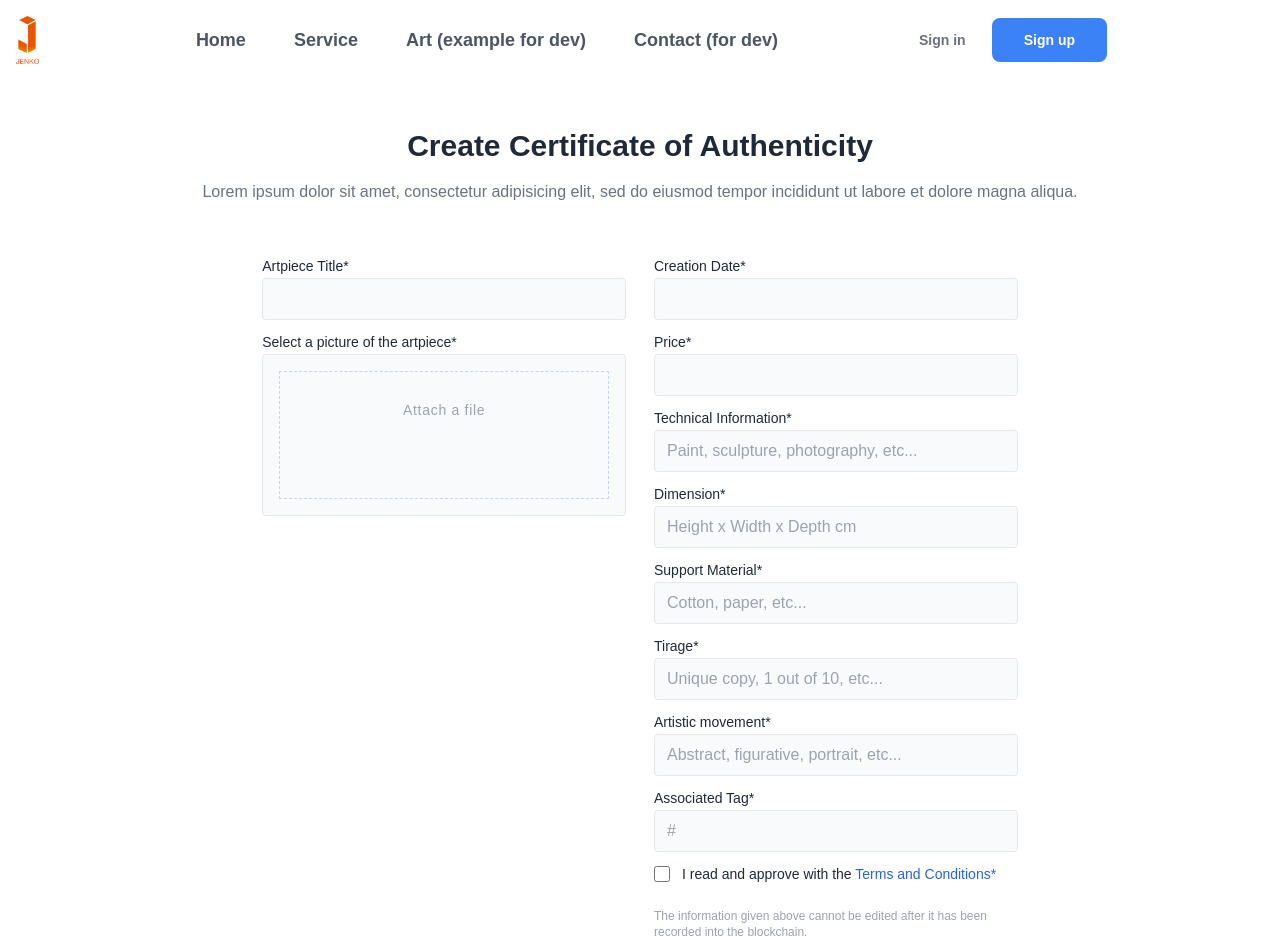
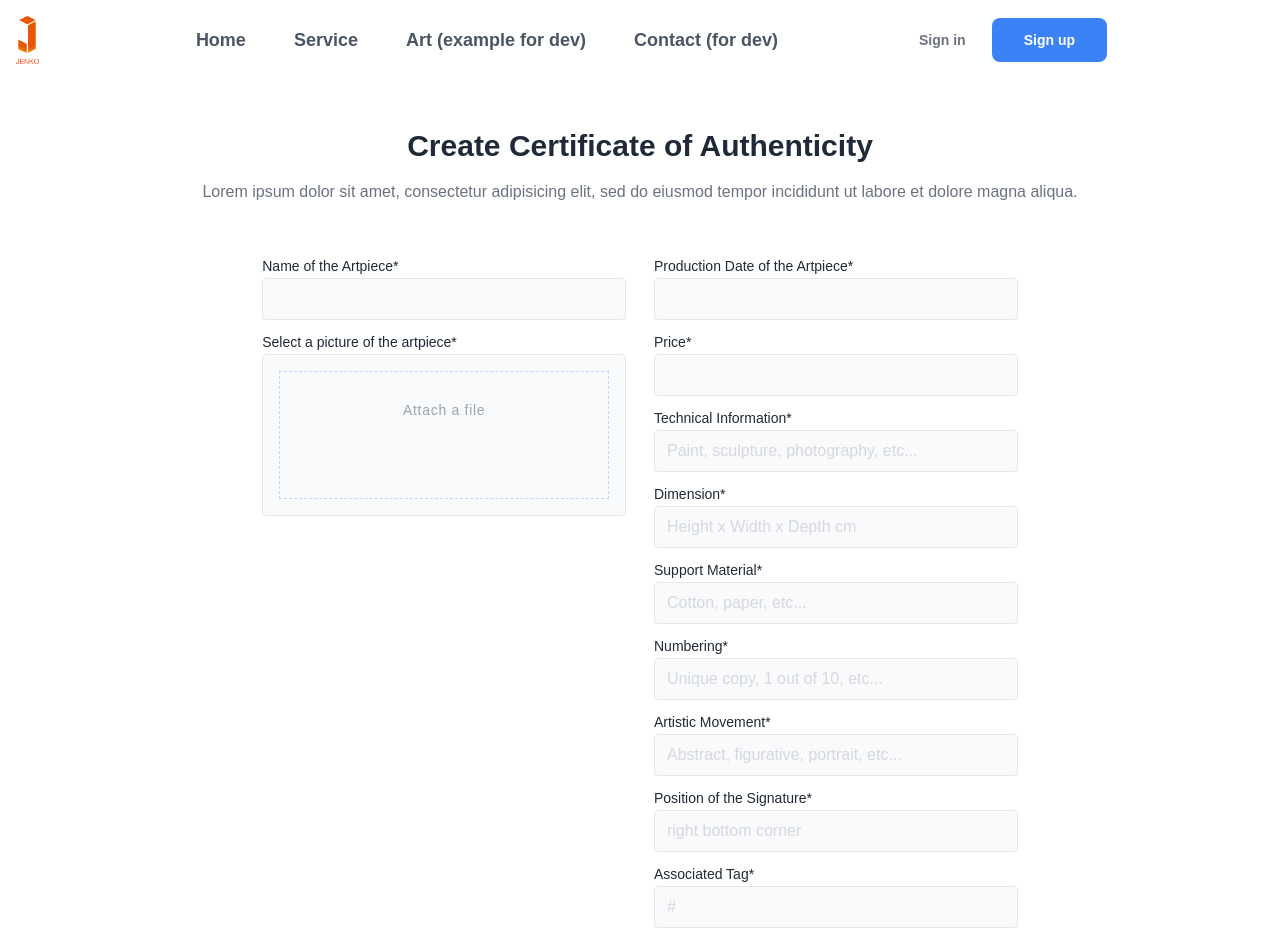
Before and after one commit to ivanZhuravlov/ntf-projj, a Vue app in the folder front/: page /new/coa in a window 1280 px wide. Shown: the top 940 px of the page. Built offline with nearby package versions, Linux system fonts and the light colour scheme.

Commit message:
update fields on create coa page

```diff
--- a/front/src/views/CreateArtist.vue
+++ b/front/src/views/CreateArtist.vue
@@ -100,7 +100,7 @@
 
         <div class="flex items-start mb-6">
           <div class="flex items-center h-5">
-            <input id="terms" aria-describedby="terms" type="checkbox" class="bg-gray-50 border focus:ring focus:ring-blue-300 h-4 w-4 rounded">
+            <input id="newsletter" aria-describedby="newsletter" type="checkbox" class="bg-gray-50 border focus:ring focus:ring-blue-300 h-4 w-4 rounded">
           </div>
           <div class="text-sm ml-3">
             <label for="newsletter" class="font-sm">Sign up to the newsletter!</label>
--- a/front/src/views/CreateCoA.vue
+++ b/front/src/views/CreateCoA.vue
@@ -19,8 +19,8 @@
 
         <div>
           <div>
-            <label for="artpiece-title" class="inline-block text-sm sm:text-base mt-3">Artpiece Title*</label>
-            <input required="true" name="artistpiece-title" class="w-full bg-gray-50 border focus:ring ring-indigo-300 rounded outline-none transition duration-100 px-3 py-2" />
+            <label for="artpiece-name" class="inline-block text-sm sm:text-base mt-3">Name of the Artpiece*</label>
+            <input required="true" name="artpiece-name" class="w-full bg-gray-50 border focus:ring ring-indigo-300 rounded outline-none transition duration-100 px-3 py-2" />
           </div>
 
           <!-- TODO : Preview the picture -->
@@ -33,7 +33,7 @@
                     <div class="flex flex-col items-center justify-center pt-7">
                       <p class="text-sm tracking-wider text-gray-400 group-hover:text-gray-600">Attach a file</p>
                     </div>
-                    <input type="file" accept="image/png, image/jpeg" required="true" name="profile-picture" class="opacity-0" />
+                    <input type="file" accept="image/png, image/jpeg" required="true" name="artpiece-image" class="opacity-0" />
                   </label>
                 </div>
               </div>
@@ -43,8 +43,8 @@
 
         <div>
           <div>
-            <label for="creation-date" class="inline-block text-sm sm:text-base mt-3">Creation Date*</label>
-            <input required="true" name="creation-date" class="w-full bg-gray-50 border focus:ring ring-indigo-300 rounded outline-none transition duration-100 px-3 py-2" />
+            <label for="production-date" class="inline-block text-sm sm:text-base mt-3">Production Date of the Artpiece*</label>
+            <input required="true" name="production-date" class="w-full bg-gray-50 border focus:ring ring-indigo-300 rounded outline-none transition duration-100 px-3 py-2" />
           </div>
 
           <div>
@@ -54,32 +54,37 @@
 
           <div>
             <label for="technical" class="inline-block text-sm sm:text-base mt-3">Technical Information*</label>
-            <input required="true" name="technical" placeholder="Paint, sculpture, photography, etc..." class="w-full bg-gray-50 border focus:ring ring-indigo-300 rounded outline-none transition duration-100 px-3 py-2" />
+            <input required="true" name="technical" placeholder="Paint, sculpture, photography, etc..." class="w-full bg-gray-50 border focus:ring ring-indigo-300 rounded outline-none transition duration-100 px-3 py-2 placeholder-gray-500 placeholder-opacity-25" />
           </div>
 
           <div>
             <label for="dimension" class="inline-block text-sm sm:text-base mt-3">Dimension*</label>
-            <input required="true" name="dimension" placeholder="Height x Width x Depth cm" class="w-full bg-gray-50 border focus:ring ring-indigo-300 rounded outline-none transition duration-100 px-3 py-2" />
+            <input required="true" name="dimension" placeholder="Height x Width x Depth cm" class="w-full bg-gray-50 border focus:ring ring-indigo-300 rounded outline-none transition duration-100 px-3 py-2 placeholder-gray-500 placeholder-opacity-25" />
           </div>
 
           <div>
             <label for="support-material" class="inline-block text-sm sm:text-base mt-3">Support Material*</label>
-            <input required="true" name="support-material" placeholder="Cotton, paper, etc..." class="w-full bg-gray-50 border focus:ring ring-indigo-300 rounded outline-none transition duration-100 px-3 py-2" />
+            <input required="true" name="support-material" placeholder="Cotton, paper, etc..." class="w-full bg-gray-50 border focus:ring ring-indigo-300 rounded outline-none transition duration-100 px-3 py-2 placeholder-gray-500 placeholder-opacity-25" />
           </div>
 
           <div>
-            <label for="tirage" class="inline-block text-sm sm:text-base mt-3">Tirage*</label>
-            <input required="true" name="tirage" placeholder="Unique copy, 1 out of 10, etc..." class="w-full bg-gray-50 border focus:ring ring-indigo-300 rounded outline-none transition duration-100 px-3 py-2" />
+            <label for="numbering" class="inline-block text-sm sm:text-base mt-3">Numbering*</label>
+            <input required="true" name="numbering" placeholder="Unique copy, 1 out of 10, etc..." class="w-full bg-gray-50 border focus:ring ring-indigo-300 rounded outline-none transition duration-100 px-3 py-2 placeholder-gray-500 placeholder-opacity-25" />
           </div>
 
           <div>
-            <label for="artistic-movement" class="inline-block text-sm sm:text-base mt-3">Artistic movement*</label>
-            <input required="true" name="artistic-movement" placeholder="Abstract, figurative, portrait, etc..." class="w-full bg-gray-50 border focus:ring ring-indigo-300 rounded outline-none transition duration-100 px-3 py-2" />
+            <label for="artistic-movement" class="inline-block text-sm sm:text-base mt-3">Artistic Movement*</label>
+            <input required="true" name="artistic-movement" placeholder="Abstract, figurative, portrait, etc..." class="w-full bg-gray-50 border focus:ring ring-indigo-300 rounded outline-none transition duration-100 px-3 py-2 placeholder-gray-500 placeholder-opacity-25" />
+          </div>
+
+          <div>
+            <label for="position-signature" class="inline-block text-sm sm:text-base mt-3">Position of the Signature*</label>
+            <input required="true" name="position-signature" placeholder="right bottom corner" class="w-full bg-gray-50 border focus:ring ring-indigo-300 rounded outline-none transition duration-100 px-3 py-2 placeholder-gray-500 placeholder-opacity-25" />
           </div>
 
           <div>
             <label for="associated-tag" class="inline-block text-sm sm:text-base mt-3">Associated Tag*</label>
-            <input required="true" name="associated-tag" placeholder="#" class="w-full bg-gray-50 border focus:ring ring-indigo-300 rounded outline-none transition duration-100 px-3 py-2" />
+            <input required="true" name="associated-tag" placeholder="#" class="w-full bg-gray-50 border focus:ring ring-indigo-300 rounded outline-none transition duration-100 px-3 py-2 placeholder-gray-500 placeholder-opacity-25" />
           </div>
 
           <div class="flex items-start mb-6 mt-3">
--- a/front/src/views/CreateProfile.vue
+++ b/front/src/views/CreateProfile.vue
@@ -59,7 +59,7 @@
           <div>
             <label for="description" class="inline-block text-sm sm:text-base mt-3">Description</label>
             <textarea required="true" maxlength="500" name="description" placeholder="Description will be recorded into blockchain and associated to the artpiece (optional)."
-              class="w-full h-40 bg-gray-50 border focus:ring ring-indigo-300 rounded outline-none transition duration-100 px-3 py-2"></textarea>
+              class="w-full h-40 bg-gray-50 border focus:ring ring-indigo-300 rounded outline-none transition duration-100 px-3 py-2 placeholder-gray-500 placeholder-opacity-25"></textarea>
           </div>
 
           <hr class="my-4">
@@ -79,7 +79,7 @@
 
           <div class="flex items-start mb-6">
             <div class="flex items-center h-5">
-              <input id="terms" aria-describedby="terms" type="checkbox" class="bg-gray-50 border focus:ring focus:ring-blue-300 h-4 w-4 rounded">
+              <input id="newsletter" aria-describedby="newsletter" type="checkbox" class="bg-gray-50 border focus:ring focus:ring-blue-300 h-4 w-4 rounded">
             </div>
             <div class="text-sm ml-3">
               <label for="newsletter" class="font-sm">Sign up to the newsletter!</label>
```
